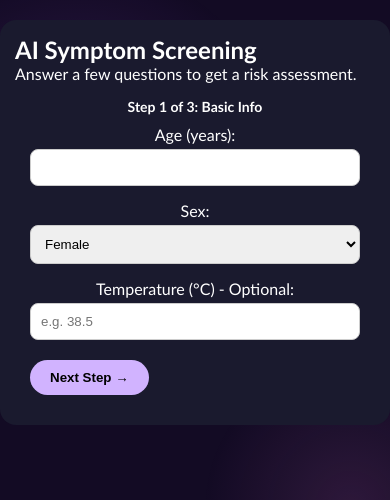
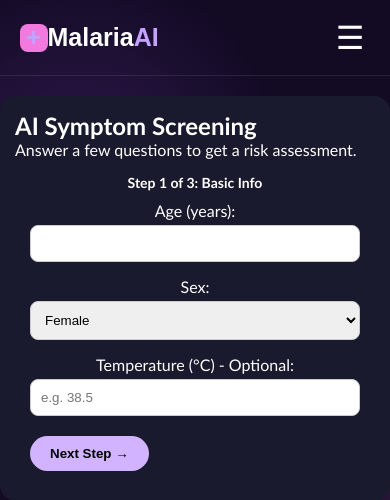
Before and after one commit to TatendaAngels/malaria-symptom-screening-system, a Flask app: page /screening in a window 390 px wide. Shown: the top 500 px of the page. Run offline with Flask 3, Linux system fonts and the light colour scheme.

Commit message:
feat: add responsive mobile hamburger navigation menu

```diff
--- a/webapp/static/css/style.css
+++ b/webapp/static/css/style.css
@@ -672,6 +672,27 @@ body::before {
 .nav-links a.active { color: var(--mint-bright); }
 .inner-page .navbar { background: rgba(19, 11, 36, .72); backdrop-filter: blur(12px); }
 
+/* Responsive navigation */
+.menu-toggle,
+.mobile-only {
+    display: none;
+}
+
+.menu-toggle {
+    background: none;
+    border: 0;
+    color: #fff;
+    cursor: pointer;
+    font-size: 2rem;
+    line-height: 1;
+    padding: 6px;
+}
+
+.navbar {
+    position: relative;
+    z-index: 20;
+}
+
 .page-main { margin: 0 auto; max-width: 1180px; min-height: calc(100vh - 180px); padding: 90px 7% 100px; position: relative; }
 .page-intro { max-width: 760px; }
 .page-intro h1, .screening-heading h1 { font-family: "Space Grotesk", sans-serif; font-size: clamp(42px, 6vw, 72px); letter-spacing: -3px; line-height: 1; margin: 25px 0; }
@@ -717,3 +738,42 @@ body::before {
     .timeline { margin-top: 55px; }
     .screening-form, .message-form { padding: 24px; }
 }
+
+@media (max-width: 768px) {
+    .navbar {
+        height: 76px;
+    }
+
+    .menu-toggle {
+        display: block;
+    }
+
+    .navbar > .desktop-only {
+        display: none;
+    }
+
+    .navbar .nav-links {
+        background: #1a1a2e;
+        border-bottom: 1px solid #3b3b5c;
+        box-shadow: 0 10px 20px rgba(0, 0, 0, 0.5);
+        display: none;
+        flex-direction: column;
+        gap: 15px;
+        left: 0;
+        padding: 20px;
+        position: absolute;
+        right: 0;
+        top: 100%;
+        z-index: 999;
+    }
+
+    .navbar .nav-links.active {
+        display: flex;
+    }
+
+    .navbar .mobile-only {
+        display: inline-block;
+        margin-top: 10px;
+        text-align: center;
+    }
+}
--- a/webapp/templates/screening.html
+++ b/webapp/templates/screening.html
@@ -4,8 +4,9 @@
     <meta charset="UTF-8">
     <meta name="viewport" content="width=device-width, initial-scale=1.0">
     <title>Screening - MalariaAI</title>
+    <link rel="stylesheet" href="{{ url_for('static', filename='css/style.css', v='5') }}">
+    <script src="{{ url_for('static', filename='js/script.js', v='13') }}" defer></script>
     <!-- Assuming your girls' CSS is here -->
-    <link rel="stylesheet" href="{{ url_for('static', filename='css/style.css') }}">
     <style>
         /* Extra styles specifically for the form steps */
         .step { display: none; }
@@ -68,7 +69,21 @@
     </style>
 </head>
 <body>
-    <!-- Assume your navbar is here -->
+    <header class="navbar">
+        <a href="{{ url_for('home') }}" class="logo"><span class="logo-mark">+</span>Malaria<span>AI</span></a>
+        <button class="menu-toggle" type="button" aria-label="Open navigation menu"
+                aria-controls="nav-links" aria-expanded="false">
+            <span aria-hidden="true">☰</span>
+        </button>
+        <nav class="nav-links" id="nav-links">
+            <a href="{{ url_for('home') }}">Home</a>
+            <a href="{{ url_for('about') }}">About</a>
+            <a href="{{ url_for('how_it_works') }}">How It Works</a>
+            <a href="{{ url_for('contact') }}">Contact</a>
+            <a href="{{ url_for('screening') }}" class="nav-button mobile-only" aria-current="page">Start Screening ↗</a>
+        </nav>
+        <a href="{{ url_for('screening') }}" class="nav-button desktop-only" aria-current="page">Start Screening ↗</a>
+    </header>
 
     <main style="max-width: 600px; margin: 50px auto; padding: 20px; background: #1a1a2e; color: white; border-radius: 16px;">
         <h2>AI Symptom Screening</h2>
```
Also changed, not shown: webapp/static/js/script.js (+40 -0 lines), webapp/templates/about.html (+17 -3 lines), webapp/templates/contact.html (+9 -4 lines), webapp/templates/how.html (+21 -2 lines), webapp/templates/index.html (+10 -4 lines).
